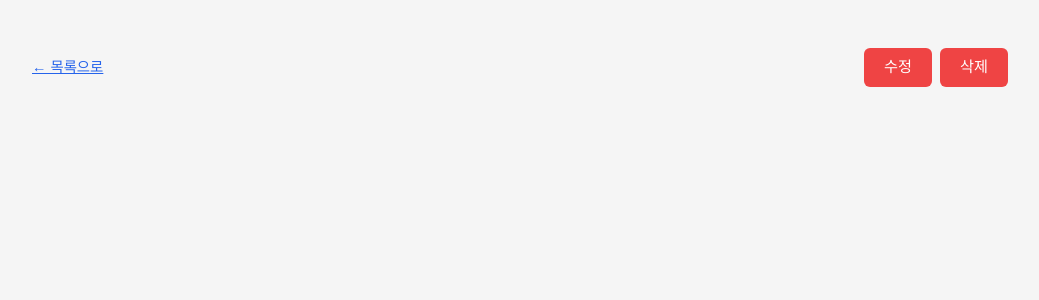
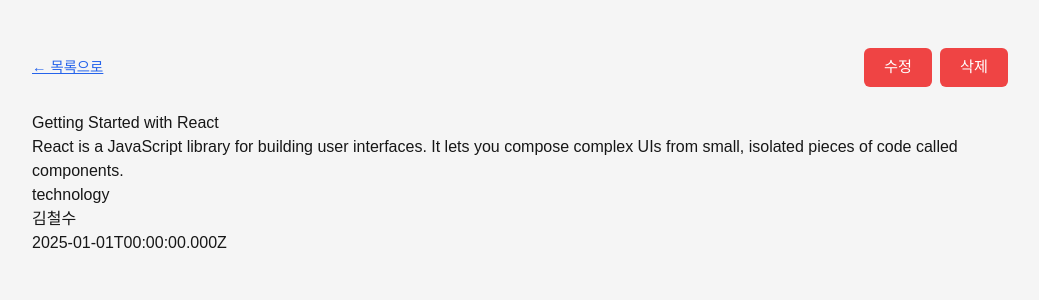
Before and after one commit to dongqui/team-best-1, a Next.js app: page /articles/1 in a window 1280 px wide. Shown: the top 300 px of the page, without its empty margins (120-1159 px from the left). Built offline with nearby package versions, Linux system fonts and the light colour scheme.

Commit message:
게시글 삭제

```diff
--- a/app/articles/[id]/page.tsx
+++ b/app/articles/[id]/page.tsx
@@ -5,13 +5,13 @@
 import Link from "next/link";
 import { Article } from "@/types/article";
 import ArticleForm from "@/app/articles/(components)/ArticleForm";
-import { getArticle } from "@/lib/api/articles";
+import { deleteArticle, getArticle } from "@/lib/api/articles";
 // TODO: import { getArticle, updateArticle, deleteArticle } from "@/lib/api/articles";
 
 export default function ArticleDetailPage() {
   const { id } = useParams<{ id: string }>();
 
-  const [article, setArticle] = useState(null);
+  const [article, setArticle] = useState<Article | null>(null);
 
   useEffect(() => {
     // TODO: getArticle(id)를 호출하고, 반환된 결과로 article 상태를 업데이트하세요.
@@ -28,6 +28,7 @@
   async function handleDelete() {
     // TODO: deleteArticle(id)를 호출해서 게시글을 삭제하세요.
     // TODO: 삭제 완료 후 router.push("/articles")로 목록 페이지로 이동하세요.
+    await deleteArticle(id);
   }
 
   return (
@@ -55,7 +56,11 @@
       </div>
 
       <div>
-        <p></p>
+        <p>{article?.title}</p>
+        <p>{article?.content}</p>
+        <p>{article?.category}</p>
+        <p>{article?.author}</p>
+        <p>{article?.createdAt}</p>
       </div>
     </main>
   );
--- a/lib/api/articles.ts
+++ b/lib/api/articles.ts
@@ -97,6 +97,12 @@
  * - `${ARTICLE_API}/${id}`로 DELETE 요청을 보냅니다.
  * - 반환값은 없습니다.
  */
-export async function deleteArticle(_id: string): Promise<void> {
-  throw new Error("deleteArticle()이 아직 구현되지 않았습니다");
+export async function deleteArticle(id: string): Promise<void> {
+  const res = await fetch(`${ARTICLE_API}/${id}`, {
+    method: "DELETE",
+  });
+
+  if (!res.ok) {
+    throw new Error("게시글 삭제 실패");
+  }
 }
```
